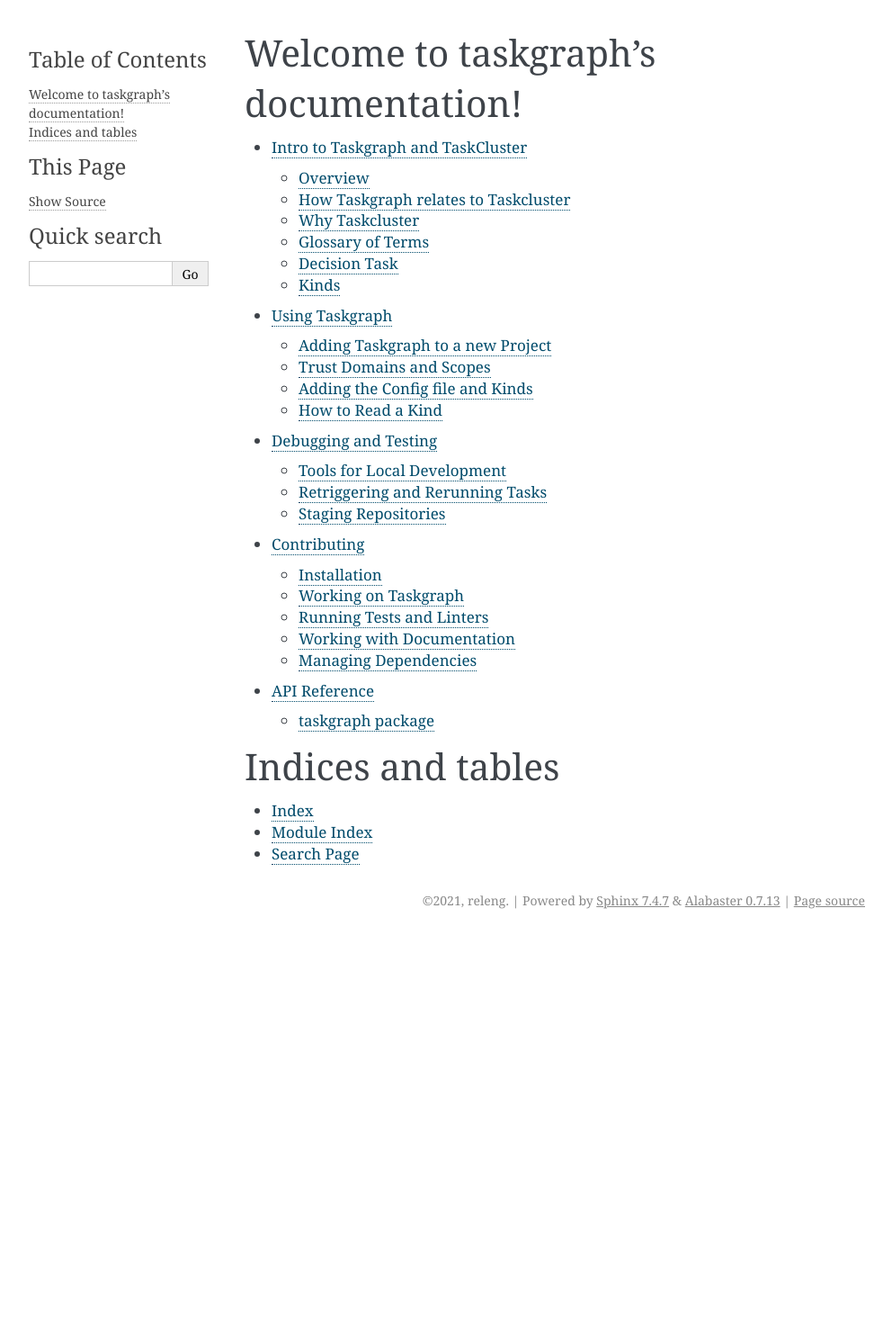
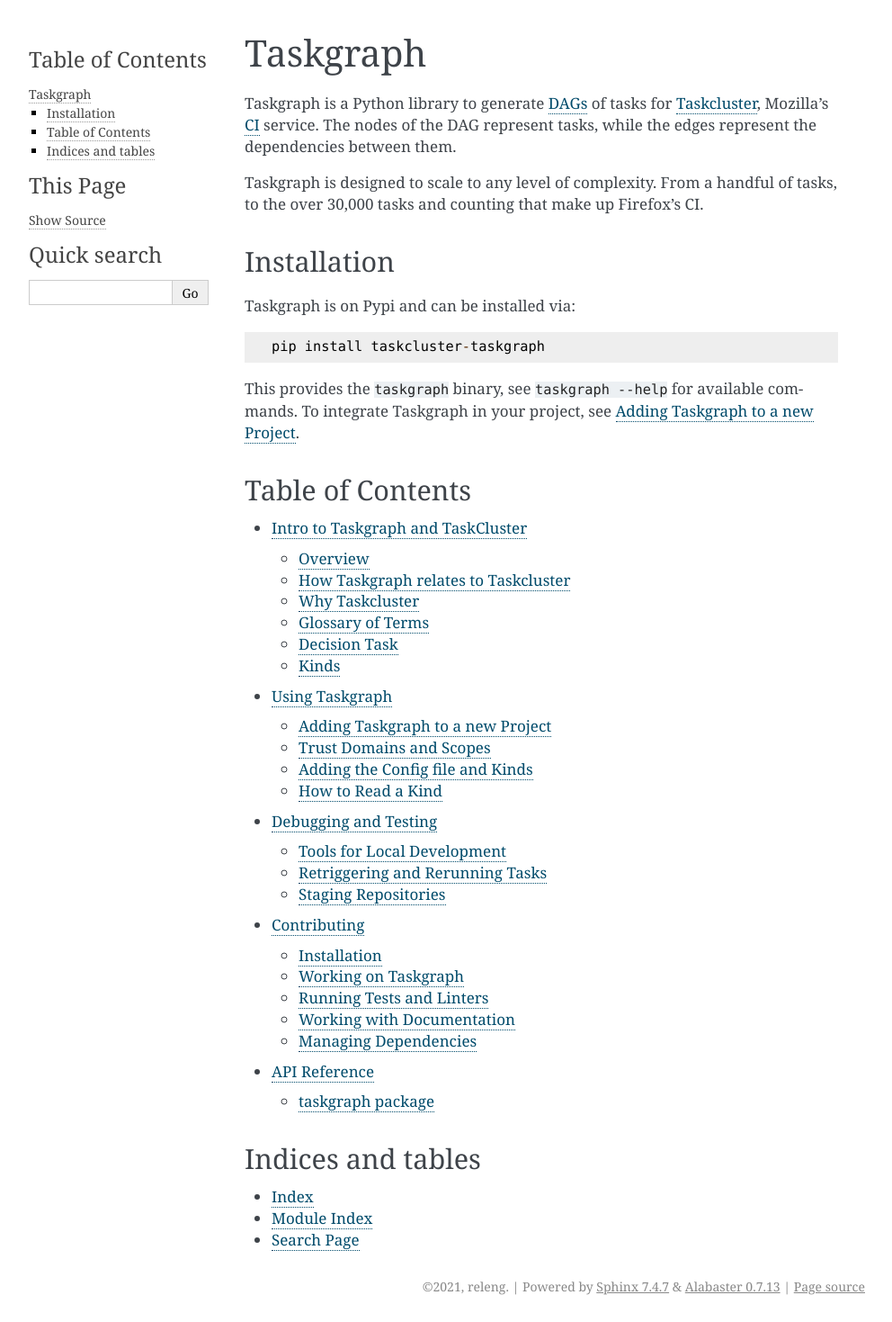
Before and after one commit to taskcluster/taskgraph, a Sphinx documentation site: the page built from docs/index.rst, in a window 1280 px wide. Shown: the whole page at 90% size, without its empty margins (148-1140 px from the left). Built offline with Sphinx 7.4.7, drawn with Linux system fonts in a browser that asks for light colours; before the commit the page ends 1040 px from its top, so only the background shows below that.

Commit message:
No Bug - [RELENG-709] Add a new 'getting_started' section to the main page, r=taskgraph-reviewers,aki
Differential Revision: https://phabricator.services.mozilla.com/D138718

```diff
--- a/docs/index.rst
+++ b/docs/index.rst
@@ -3,8 +3,35 @@
    You can adapt this file completely to your liking, but it should at least
    contain the root `toctree` directive.
 
-Welcome to taskgraph's documentation!
-=====================================
+Taskgraph
+=========
+
+Taskgraph is a Python library to generate `DAGs`_ of tasks for `Taskcluster`_,
+Mozilla's `CI`_ service. The nodes of the DAG represent tasks, while the edges
+represent the dependencies between them.
+
+Taskgraph is designed to scale to any level of complexity. From a handful of
+tasks, to the over 30,000 tasks and counting that make up Firefox's CI.
+
+Installation
+------------
+
+Taskgraph is on Pypi and can be installed via:
+
+.. code-block::
+
+   pip install taskcluster-taskgraph
+
+This provides the ``taskgraph`` binary, see ``taskgraph --help`` for available
+commands. To integrate Taskgraph in your project, see :ref:`adding taskgraph`.
+
+
+.. _DAGs: https://en.wikipedia.org/wiki/Directed_acyclic_graph
+.. _CI: https://en.wikipedia.org/wiki/Continuous_integration
+.. _Taskcluster: https://taskcluster.net
+
+Table of Contents
+-----------------
 
 .. toctree::
    :maxdepth: 2
@@ -16,7 +43,7 @@ Welcome to taskgraph's documentation!
    source/modules
 
 Indices and tables
-==================
+------------------
 
 * :ref:`genindex`
 * :ref:`modindex`
--- a/docs/usage/using_taskgraph.rst
+++ b/docs/usage/using_taskgraph.rst
@@ -2,6 +2,8 @@
 
 Using Taskgraph
 ===============
+
+.. _adding taskgraph:
 
 Adding Taskgraph to a new Project
 ---------------------------------
```
